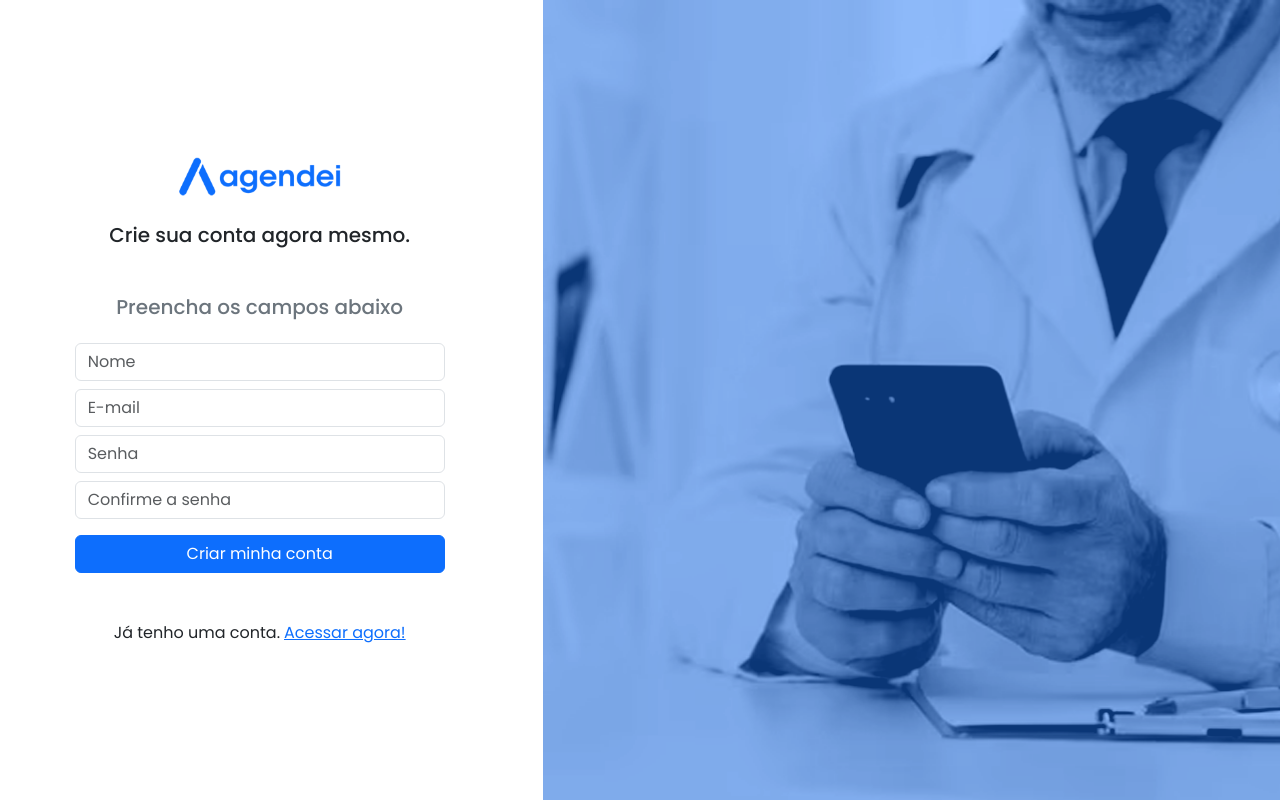
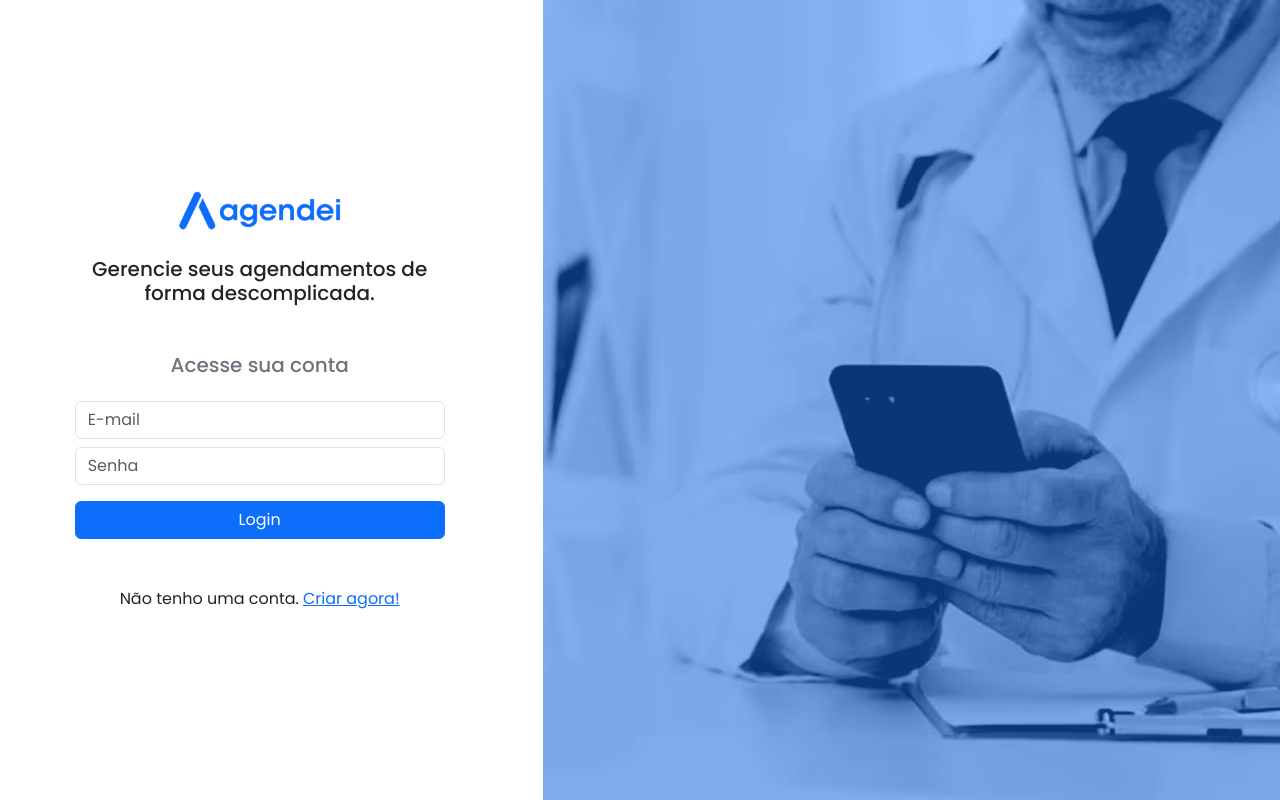
Before and after one commit to vandodev/Agendei, a React (Vite) app in the folder web/: page / in a window 1280 px wide. Built offline with nearby package versions, Linux system fonts and the light colour scheme.

Commit message:
:ambulance: :heart: :hospital: Web - Trabalhando com rotas

```diff
--- a/web/package.json
+++ b/web/package.json
@@ -11,7 +11,8 @@
   },
   "dependencies": {
     "react": "^18.3.1",
-    "react-dom": "^18.3.1"
+    "react-dom": "^18.3.1",
+    "react-router-dom": "^7.1.1"
   },
   "devDependencies": {
     "@eslint/js": "^9.17.0",
--- a/web/src/main.jsx
+++ b/web/src/main.jsx
@@ -1,10 +1,10 @@
 import { StrictMode } from 'react'
 import { createRoot } from 'react-dom/client'
-import Register from './pages/register/register';
+import Rotas from './rotas';
 import "./styles/global.css";
 
 createRoot(document.getElementById('root')).render(
   <StrictMode>
-    <Register/>
+    <Rotas />
   </StrictMode>,
 )
--- a/web/src/pages/login/login.jsx
+++ b/web/src/pages/login/login.jsx
@@ -1,6 +1,7 @@
 import "./login.css";
 import logo from "../../assets/logo.png";
-import fundo from "../../assets/fundo.png"
+import fundo from "../../assets/fundo.png";
+import { Link } from "react-router-dom";
 
 function Login() {
     return (
@@ -21,7 +22,7 @@ function Login() {
                     </div>
                     <div>
                         <span className="me-1">Não tenho uma conta.</span>
-                        <a href="#">Criar agora!</a>
+                        <Link to="/register">Criar agora!</Link>
                     </div>
                 </form>
             </div>
--- a/web/src/pages/register/register.jsx
+++ b/web/src/pages/register/register.jsx
@@ -1,6 +1,7 @@
 import "./register.css";
 import logo from "../../assets/logo.png";
-import fundo from "../../assets/fundo.png"
+import fundo from "../../assets/fundo.png";
+import { Link } from "react-router-dom";
 
 function Register() {
     return (
@@ -28,7 +29,7 @@ function Register() {
                     </div>
                     <div>
                         <span className="me-1">Já tenho uma conta.</span>
-                        <a href="#">Acessar agora!</a>
+                        <Link to="/">Acessar agora!</Link>
                     </div>
                 </form>
             </div>
--- /dev/null
+++ b/web/src/rotas.jsx
@@ -0,0 +1,17 @@
+import { BrowserRouter, Route, Routes } from "react-router-dom";
+
+import Login from "./pages/login/login";
+import Register from "./pages/register/register";
+
+function Rotas() {
+    return (
+        <BrowserRouter>
+            <Routes>
+                <Route path="/" element={<Login />} />
+                <Route path="/register" element={<Register />} />
+            </Routes>
+        </BrowserRouter>
+    )
+}
+
+export default Rotas;
```
Also changed, not shown: 1 other file (tests, documents, lock files or other folders).
